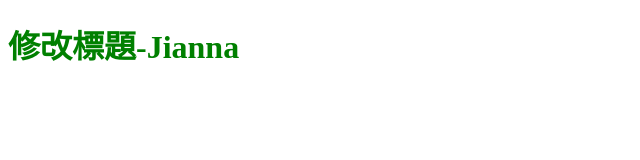
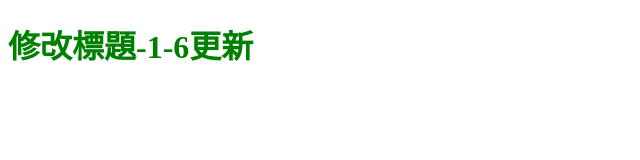
Before and after one commit to S0114sunny/Team-git-practise, a plain HTML site: page index.html in a window 1280 px wide. Shown: the whole page, without its empty margins (0-640 px from the left). Drawn offline with Linux system fonts and the light colour scheme.

Commit message:
no message

```diff
--- a/index.html
+++ b/index.html
@@ -7,6 +7,6 @@
    <link rel="stylesheet" href="all.css">
 </head>
 <body>
-  <h1>修改標題-Jianna</h1>
+  <h1>修改標題-1-6更新</h1>
 </body>
 </html>
```
